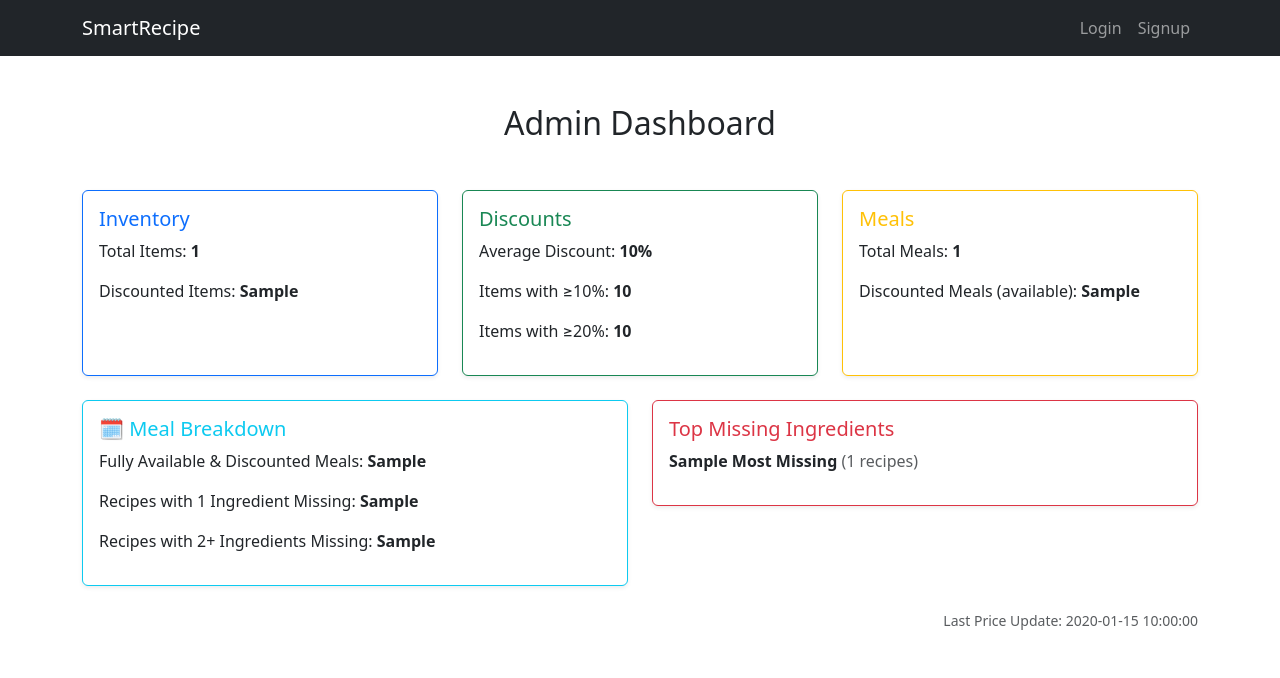
After one commit to 23f2002191/MEAL_RECIPES, a Flask app: template templates/admin_dashboard.html in a window 1280 px wide. The commit adds this page. Shown: the top 678 px of the page. Run offline with Flask 3, Linux system fonts and the light colour scheme; the template is opened without the code that fills it: most values are stand-ins (such as "Sample title", 1, 10 or a date in 2020); parts of the project's set-up code (start-up, migrations or seed data) failed here and were passed over.

Commit message:
Added admin features and cleaned up the code

```diff
--- a/app.py
+++ b/app.py
@@ -66,9 +66,22 @@ with app.app_context():
         db.session.commit()
 
 # Routes
+
 @app.route('/')
 def home():
     import random
+    from datetime import datetime
+    from flask import session
+
+    now = datetime.utcnow()
+
+    if 'last_update_time' not in session:
+        session['last_update_time'] = now.isoformat()
+
+    last_update_time = datetime.fromisoformat(session['last_update_time'])
+    seconds_ago = int((now - last_update_time).total_seconds())
+
+
 
     meals = []
     all_items = {item.name.lower(): item for item in Item.query.all()}
@@ -95,20 +108,27 @@ def home():
                 total_cal += item.calories or 0
                 total_prot += item.protein or 0
 
-        # ✅ Only include if all ingredients are available AND at least one has a discount
         if len(available_items) == len(req) and has_discount:
+            original_cost = sum(item.cost for item in available_items)
+            discounted_cost = sum(item.cost * (1 - (item.discount or 0) / 100) for item in available_items)
+            savings = original_cost - discounted_cost
+
             fully_matched_recipes.append({
+                'id': recipe['id'],
                 'title': f"Recipe #{recipe['id']}",
                 'ingredients': available_items,
-                'cost': round(total_cost, 2),
+                'cost': round(discounted_cost, 2),
+                'original_cost': round(original_cost, 2),
+                'savings': round(savings, 2),
                 'calories': total_cal,
                 'protein': total_prot
             })
 
-    # ✅ Randomly select up to 12
+
     meals = random.sample(fully_matched_recipes, min(12, len(fully_matched_recipes)))
 
-    return render_template('index.html', meals=meals)
+    return render_template('index.html', meals=meals, is_admin=session.get('is_admin'), updated_ago=seconds_ago, now=now)
+
 
 @app.route('/signup', methods=['GET', 'POST'])
 def signup():
@@ -221,7 +241,7 @@ def recipe_matcher():
             return default
 
     if request.method == 'POST':
-        user_input = [ing.strip().lower() for ing in request.form['ingredients'].split(',') if ing.strip()]
+        user_ing = set(i.strip().lower() for i in request.form['ingredients'].split(','))
         min_price = parse_float(request.form.get('min_price'), 0)
         max_price = parse_float(request.form.get('max_price'), float('inf'))
         min_cal = parse_float(request.form.get('min_calories'), 0)
@@ -230,61 +250,187 @@ def recipe_matcher():
         max_prot = parse_float(request.form.get('max_protein'), float('inf'))
 
         all_items = {item.name.lower(): item for item in Item.query.all()}
-        item_names = list(all_items.keys())
 
         for recipe in RAW_recipes:
-            try:
-                recipe_ings = set(i.strip().lower() for i in recipe['ingredients'])
-            except Exception as e:
-                print(f"Skipping recipe due to parse error: {e}")
+            ingredients = set(i.lower() for i in recipe.get("ingredients", []))
+            matched_ing = user_ing & ingredients
+            if not matched_ing:
                 continue
 
-            # Fuzzy match: see how many user ingredients fuzzily match any in recipe_ings
-            fuzzy_matches = set()
-            for u_ing in user_input:
-                match = process.extractOne(u_ing, recipe_ings, scorer=fuzz.partial_ratio, score_cutoff=75)
-                if match:
-                    fuzzy_matches.add(match[0])
+            available, unavailable = [], []
+            total_cost = total_cal = total_prot = 0
 
-            if not fuzzy_matches:
-                continue  # skip if no match at all
-
-            # Fetch item details from DB (fuzzy match again)
-            available_items = []
-            total_cost = total_cal = total_prot = 0
-            for ing in recipe_ings:
-                db_match = process.extractOne(ing, item_names, scorer=fuzz.partial_ratio, score_cutoff=75)
-                if db_match:
-                    item = all_items[db_match[0]]
-                    available_items.append(item)
+            for ing in ingredients:
+                item = next((itm for name, itm in all_items.items() if ing in name), None)
+                if item:
+                    available.append(item)
                     total_cost += item.cost * (1 - (item.discount or 0) / 100)
                     total_cal += item.calories or 0
                     total_prot += item.protein or 0
-
-            unavailable = recipe_ings - {i.name.lower() for i in available_items}
+                else:
+                    unavailable.append(ing)
 
             if min_price <= total_cost <= max_price and min_cal <= total_cal <= max_cal and min_prot <= total_prot <= max_prot:
                 matched.append({
+                    'id': recipe['id'],  # needed for Add to Cart
                     'title': f"Recipe #{recipe['id']}",
-                    'instructions': '',
-                    'available': available_items,
+                    'available': available,
                     'unavailable': unavailable,
                     'cost': round(total_cost, 2),
                     'calories': round(total_cal, 2),
                     'protein': round(total_prot, 2),
-                    'match_count': len(fuzzy_matches)
+                    'match_count': len(matched_ing)
                 })
 
-        # Sort first by number of unavailable ingredients (ascending), then by match count (descending)
-        matched = sorted(
-            matched,
-            key=lambda r: (len(r['unavailable']), -r['match_count'])
-        )[:12]
-
+        matched = sorted(matched, key=lambda r: (len(r['unavailable']), -r['match_count']))[:12]
 
     return render_template('recipes.html', matched=matched)
 
 
+@app.route('/admin-dashboard')
+def admin_dashboard():
+    if not session.get('is_admin'):
+        return redirect(url_for('login'))
+
+    import json
+    from collections import Counter
+    from datetime import datetime
+
+    all_items = {item.name.lower(): item for item in Item.query.all()}
+    total_items = len(all_items)
+    discounted_items = [item for item in all_items.values() if item.discount > 0]
+    avg_discount = round(sum(i.discount for i in discounted_items) / total_items, 2) if total_items else 0
+
+    with open('RAW_recipes.json') as f:
+        recipes = json.load(f)
+
+    total_meals = len(recipes)
+    fully_available_discounted_meals = 0
+    one_missing = 0
+    many_missing = 0
+
+    missing_counter = Counter()
+
+    for recipe in recipes:
+        try:
+            ingredients = set(i.strip().lower() for i in recipe.get("ingredients", []))
+        except Exception:
+            continue
+
+        available_count = 0
+        has_discount = False
+
+        for ing in ingredients:
+            matched_item = next((item for name, item in all_items.items() if ing in name), None)
+            if matched_item:
+                available_count += 1
+                if matched_item.discount > 0:
+                    has_discount = True
+            else:
+                missing_counter[ing] += 1
+
+        missing_count = len(ingredients) - available_count
+
+        if missing_count == 0 and has_discount:
+            fully_available_discounted_meals += 1
+        elif missing_count == 1:
+            one_missing += 1
+        elif missing_count >= 2:
+            many_missing += 1
+
+    most_missing = missing_counter.most_common(5)
+    last_updated = session.get('last_update_time', datetime.utcnow().isoformat())
+
+    return render_template('admin_dashboard.html', **{
+        'total_items': total_items,
+        'discounted_items': len(discounted_items),
+        'avg_discount': avg_discount,
+        'discount_10_plus': len([i for i in discounted_items if i.discount >= 10]),
+        'discount_20_plus': len([i for i in discounted_items if i.discount >= 20]),
+        'total_meals': total_meals,
+        'fully_available_discounted_meals': fully_available_discounted_meals,
+        'one_missing': one_missing,
+        'many_missing': many_missing,
+        'most_missing': most_missing,
+        'last_updated': last_updated
+    })
+
+@app.route('/add-to-cart/<int:meal_id>', methods=['POST'])
+def add_to_cart(meal_id):
+    if 'cart' not in session:
+        session['cart'] = []
+
+    cart = session['cart']
+
+    # Ensure it's a list of dicts and not a list of lists
+    for item in cart:
+        if isinstance(item, dict) and item.get('meal_id') == meal_id:
+            item['qty'] += 1
+            break
+    else:
+        cart.append({'meal_id': meal_id, 'qty': 1})
+
+    session['cart'] = cart
+    return redirect('/')
+
+
+@app.route('/cart')
+def view_cart():
+    from flask import session
+    cart = session.get('cart', [])
+    cart_items = []
+    total_cost = total_calories = total_protein = total_savings = 0
+
+    all_items = {item.name.lower(): item for item in Item.query.all()}
+
+    for entry in cart:
+        meal_id = entry['meal_id']
+        qty = entry['qty']
+
+        # Find the corresponding recipe
+        recipe = next((r for r in RAW_recipes if r['id'] == meal_id), None)
+        if not recipe:
+            continue
+
+        available_items = []
+        cost = cal = prot = original = 0
+
+        for ing in recipe['ingredients']:
+            item = next((i for name, i in all_items.items() if ing.lower() in name), None)
+            if item:
+                available_items.append(item)
+                original += item.cost
+                cost += item.cost * (1 - (item.discount or 0) / 100)
+                cal += item.calories or 0
+                prot += item.protein or 0
+
+        total_cost += cost * qty
+        total_calories += cal * qty
+        total_protein += prot * qty
+        total_savings += (original - cost) * qty
+
+        cart_items.append({
+            'title': f"Recipe #{meal_id}",
+            'ingredients': available_items,
+            'cost': round(cost * qty, 2),
+            'calories': round(cal * qty),
+            'protein': round(prot * qty),
+            'qty': qty
+        })
+
+    return render_template('cart.html',
+        cart_items=cart_items,
+        total_cost=round(total_cost, 2),
+        total_calories=round(total_calories),
+        total_protein=round(total_protein),
+        total_savings=round(total_savings, 2)
+    )
+
+
+@app.route('/checkout', methods=['POST'])
+def checkout():
+    session['cart'] = []
+    return redirect(url_for('home'))
 
 
 
--- a/templates/add_item.html
+++ b/templates/add_item.html
@@ -2,7 +2,7 @@
 {% block content %}
 <div class="container py-5" style="max-width: 800px;">
   <div class="card shadow-sm border-0 p-4 mb-5">
-    <h2 class="mb-4 text-center">➕ Add New Item</h2>
+    <h2 class="mb-4 text-center">Add New Item</h2>
 
     {% with messages = get_flashed_messages(with_categories=true) %}
       {% if messages %}
@@ -45,7 +45,7 @@
   </div>
 
   <div class="card shadow-sm border-0 p-4">
-    <h4 class="mb-3">🧾 Currently Available Items</h4>
+    <h4 class="mb-3"> Currently Available Items</h4>
     <div class="table-responsive">
       <table class="table table-bordered table-hover align-middle text-center">
         <thead class="table-dark">
--- /dev/null
+++ b/templates/admin_dashboard.html
@@ -0,0 +1,78 @@
+{% extends 'layout.html' %}
+{% block content %}
+<div class="container py-5">
+  <h2 class="text-center mb-5">Admin Dashboard</h2>
+
+  <div class="row g-4 justify-content-center">
+    <!-- Inventory -->
+    <div class="col-md-4">
+      <div class="card h-100 border-primary shadow-sm">
+        <div class="card-body">
+          <h5 class="card-title text-primary"> Inventory</h5>
+          <p>Total Items: <strong>{{ total_items }}</strong></p>
+          <p>Discounted Items: <strong>{{ discounted_items }}</strong></p>
+        </div>
+      </div>
+    </div>
+
+    <!-- Discounts -->
+    <div class="col-md-4">
+      <div class="card h-100 border-success shadow-sm">
+        <div class="card-body">
+          <h5 class="card-title text-success"> Discounts</h5>
+          <p>Average Discount: <strong>{{ avg_discount }}%</strong></p>
+          <p>Items with ≥10%: <strong>{{ discount_10_plus }}</strong></p>
+          <p>Items with ≥20%: <strong>{{ discount_20_plus }}</strong></p>
+        </div>
+      </div>
+    </div>
+
+    <!-- Meals -->
+    <div class="col-md-4">
+      <div class="card h-100 border-warning shadow-sm">
+        <div class="card-body">
+          <h5 class="card-title text-warning"> Meals</h5>
+          <p>Total Meals: <strong>{{ total_meals }}</strong></p>
+          <p>Discounted Meals (available): <strong>{{ fully_available_discounted_meals }}</strong></p>
+        </div>
+      </div>
+    </div>
+  </div>
+
+  <!-- Spacer -->
+  <div class="my-4"></div>
+
+  <div class="row g-4">
+    <!-- Meal Breakdown -->
+    <div class="col-md-6">
+      <div class="card border-info shadow-sm">
+        <div class="card-body">
+          <h5 class="card-title text-info">🗓️ Meal Breakdown</h5>
+          <p> Fully Available & Discounted Meals: <strong>{{ fully_available_discounted_meals }}</strong></p>
+          <p> Recipes with 1 Ingredient Missing: <strong>{{ one_missing }}</strong></p>
+          <p> Recipes with 2+ Ingredients Missing: <strong>{{ many_missing }}</strong></p>
+        </div>
+      </div>
+    </div>
+
+    <!-- Top Missing Ingredients -->
+    <div class="col-md-6">
+      <div class="card border-danger shadow-sm">
+        <div class="card-body">
+          <h5 class="card-title text-danger">Top Missing Ingredients</h5>
+          <ul class="list-unstyled">
+            {% for name, count in most_missing %}
+              <li><strong>{{ name.title() }}</strong> <span class="text-muted">({{ count }} recipes)</span></li>
+            {% endfor %}
+          </ul>
+        </div>
+      </div>
+    </div>
+  </div>
+
+  <!-- Last Updated -->
+  <div class="text-end text-muted small mt-4">
+    Last Price Update: {{ last_updated }}
+  </div>
+</div>
+{% endblock %}
--- a/templates/layout.html
+++ b/templates/layout.html
@@ -1,15 +1,17 @@
 <!DOCTYPE html>
 <html>
 <head>
-  <title>Grocery Store</title>
+  <title>SmartRecipe</title>
   <link href="https://cdn.jsdelivr.net/npm/bootstrap@5.3.0/dist/css/bootstrap.min.css" rel="stylesheet">
+  <meta http-equiv="refresh" content="30">
 </head>
 <body>
 <nav class="navbar navbar-expand-lg navbar-dark bg-dark">
   <div class="container">
-    <a class="navbar-brand" href="/">Grocery Store</a>
+    <a class="navbar-brand" href="/">SmartRecipe</a>
     <div class="collapse navbar-collapse">
       <ul class="navbar-nav ms-auto">
+
         {% if 'user' in session %}
   <li class="nav-item"><a class="nav-link">Hello, {{ session['user'] }}</a></li>
 
@@ -20,7 +22,15 @@
     {% if session['is_admin'] %}
       <li class="nav-item"><a class="nav-link" href="/add-item">Add Item</a></li>
       <li class="nav-item"><a class="nav-link" href="/add-meal">Add Meal</a></li>
+      <li class="nav-item"><a class="nav-link" href="/admin-dashboard">Dashboard</a></li>
     {% endif %}
+
+    {% if 'user' in session %}
+      {% if not session.get('is_admin') %}
+        <li class="nav-item"><a class="nav-link" href="/cart">Cart</a></li>
+      {% endif %}
+    {% endif %}
+
 
     <li class="nav-item"><a class="nav-link" href="/logout">Logout</a></li>
 
@@ -28,6 +38,8 @@
           <li class="nav-item"><a class="nav-link" href="/login">Login</a></li>
           <li class="nav-item"><a class="nav-link" href="/signup">Signup</a></li>
         {% endif %}
+
+
       </ul>
     </div>
   </div>
```
Also changed, not shown: stimulate_inventory.py (added, +22 -0 lines), templates/cart.html (added, +39 -0 lines), templates/index.html (+17 -5 lines), templates/recipes.html (+7 -4 lines), instance/grocery.db.
